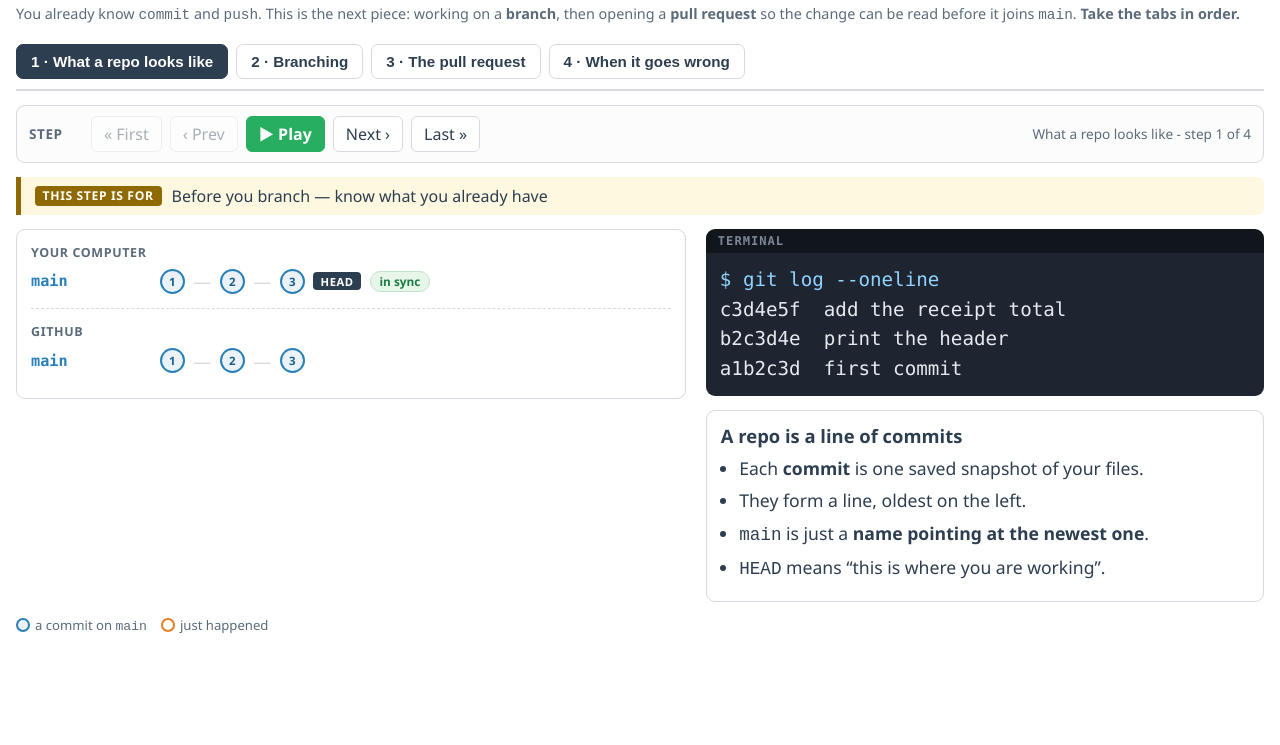
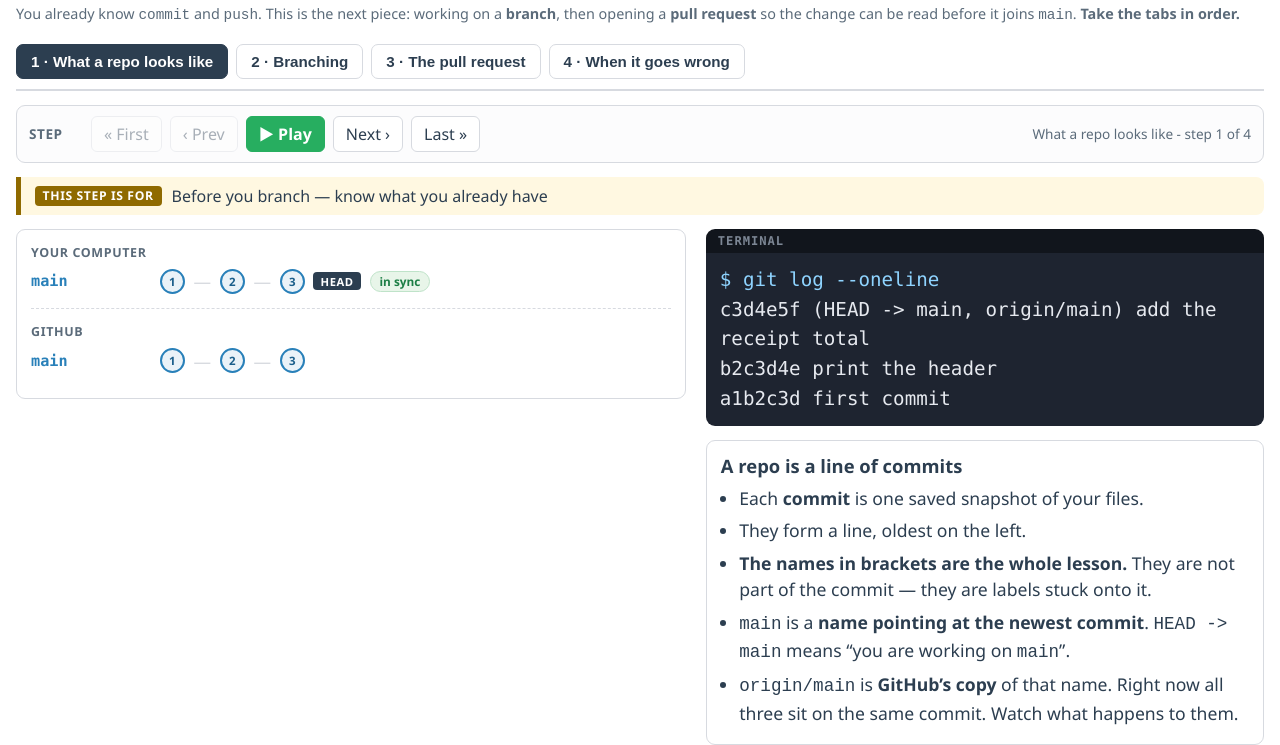
Before and after one commit to Hadzik-CS1410/cs1410-diagrams, a plain HTML site: page demos/branches-and-prs.html in a window 1280 px wide. Shown: the part 56-801 px from the top of the page. Drawn offline with Linux system fonts and the light colour scheme.

Commit message:
Stepper: git log shows the refs, and the labels split then rejoin

```diff
--- a/demos/branches-and-prs.html
+++ b/demos/branches-and-prs.html
@@ -225,14 +225,16 @@ line: {
         local:  [{ name: "main", kind: "main", commits: C(3), head: true }],
         remote: [{ name: "main", kind: "main", commits: C(3), pushed: true }],
         term: [["cmd", "$ git log --oneline"],
-               ["", "c3d4e5f  add the receipt total"],
-               ["", "b2c3d4e  print the header"],
-               ["", "a1b2c3d  first commit"]],
+               ["", "c3d4e5f (HEAD -&gt; main, origin/main) add the receipt total"],
+               ["", "b2c3d4e print the header"],
+               ["", "a1b2c3d first commit"]],
         title: "A repo is a line of commits",
         body: ["Each <strong>commit</strong> is one saved snapshot of your files.",
                "They form a line, oldest on the left.",
-               "<code>main</code> is just a <strong>name pointing at the newest one</strong>.",
-               "<code>HEAD</code> means &ldquo;this is where you are working&rdquo;."] }),
+               "<strong>The names in brackets are the whole lesson.</strong> They are not part of the commit &mdash; they are labels stuck onto it.",
+               "<code>main</code> is a <strong>name pointing at the newest commit</strong>. <code>HEAD -&gt; main</code> means &ldquo;you are working on <code>main</code>&rdquo;.",
+               "<code>origin/main</code> is <strong>GitHub&rsquo;s copy</strong> of that name. Right now all three sit on the same commit. Watch what happens to them."],
+        more: ["<strong>Why do tutorials show this without the brackets?</strong> Because they pipe the output somewhere. <code>git log</code> prints those labels when it is writing to your terminal and hides them when something else is reading &mdash; that is the <code>log.decorate=auto</code> default. In your terminal, you will see them."] }),
 
     f({ todo: "Before you branch &mdash; know what you already have",
         local:  [{ name: "main", kind: "main", commits: C(3), head: true, dirty: true }],
@@ -251,23 +253,28 @@ line: {
         term: [["cmd", "$ git add ."],
                ["cmd", "$ git commit -m &quot;add the tax line&quot;"],
                ["ok", "[main d4e5f6g] add the tax line"],
-               ["dim", " 1 file changed, 6 insertions(+)"]],
+               ["dim", " 1 file changed, 6 insertions(+)"],
+               ["cmd", "$ git log --oneline -2"],
+               ["", "d4e5f6g (HEAD -&gt; main) add the tax line"],
+               ["", "c3d4e5f (origin/main) add the receipt total"]],
         title: "Commit adds a dot &mdash; on your computer only",
         body: ["Two commands: <code>add</code> <strong>chooses what goes in</strong>, <code>commit</code> <strong>saves it</strong>.",
                "A fourth commit now exists <strong>locally</strong>.",
-               "GitHub still shows three. It has not been told.",
-               "<strong>Commit saves. Push shares.</strong> They are two different things."],
+               "<strong>The labels came apart.</strong> <code>main</code> moved to the new commit; <code>origin/main</code> stayed behind on the old one.",
+               "That gap <em>is</em> &ldquo;you have something GitHub does not&rdquo;. <strong>Commit saves. Push shares.</strong>"],
         more: ["<strong>You will see <code>git commit -am</code> in tutorials.</strong> It rolls the two commands into one &mdash; but <code>-a</code> only picks up files git is <em>already</em> tracking, so <strong>a file you just created is silently left out</strong>. The symptom is horrible: the new file never reaches the branch and never shows up in the pull request, and nothing warns you. <code>git add .</code> takes everything, new files included. Use the two commands."] }),
 
     f({ todo: "Before you branch &mdash; know what you already have",
         local:  [{ name: "main", kind: "main", commits: C(4), head: true }],
         remote: [{ name: "main", kind: "main", commits: C(4, 4), pushed: true }],
         term: [["cmd", "$ git push"],
-               ["ok", "   c3d4e5f..d4e5f6g  main -> main"]],
+               ["ok", "   c3d4e5f..d4e5f6g  main -> main"],
+               ["cmd", "$ git log --oneline -1"],
+               ["", "d4e5f6g (HEAD -&gt; main, origin/main) add the tax line"]],
         title: "Push catches GitHub up",
-        body: ["Now both copies have four commits.",
-               "<strong>Two copies exist at all times</strong>: yours and GitHub's.",
-               "Almost every confusing git moment is those two disagreeing."],
+        body: ["<strong>The labels are back together</strong> on the same commit. That is what &ldquo;in sync&rdquo; looks like.",
+               "<strong>Two copies exist at all times</strong>: yours and GitHub&rsquo;s.",
+               "Almost every confusing git moment is those two disagreeing &mdash; and <code>git log --oneline</code> is how you check, any time."],
         action: { do: "That is everything you already did in CS 1400. Tab 2 adds the one new idea: <strong>doing the work somewhere other than <code>main</code></strong>.",
                   whereto: "next: 2 &middot; Branching",
                   note: "Nothing to type yet &mdash; keep going." } })
```
